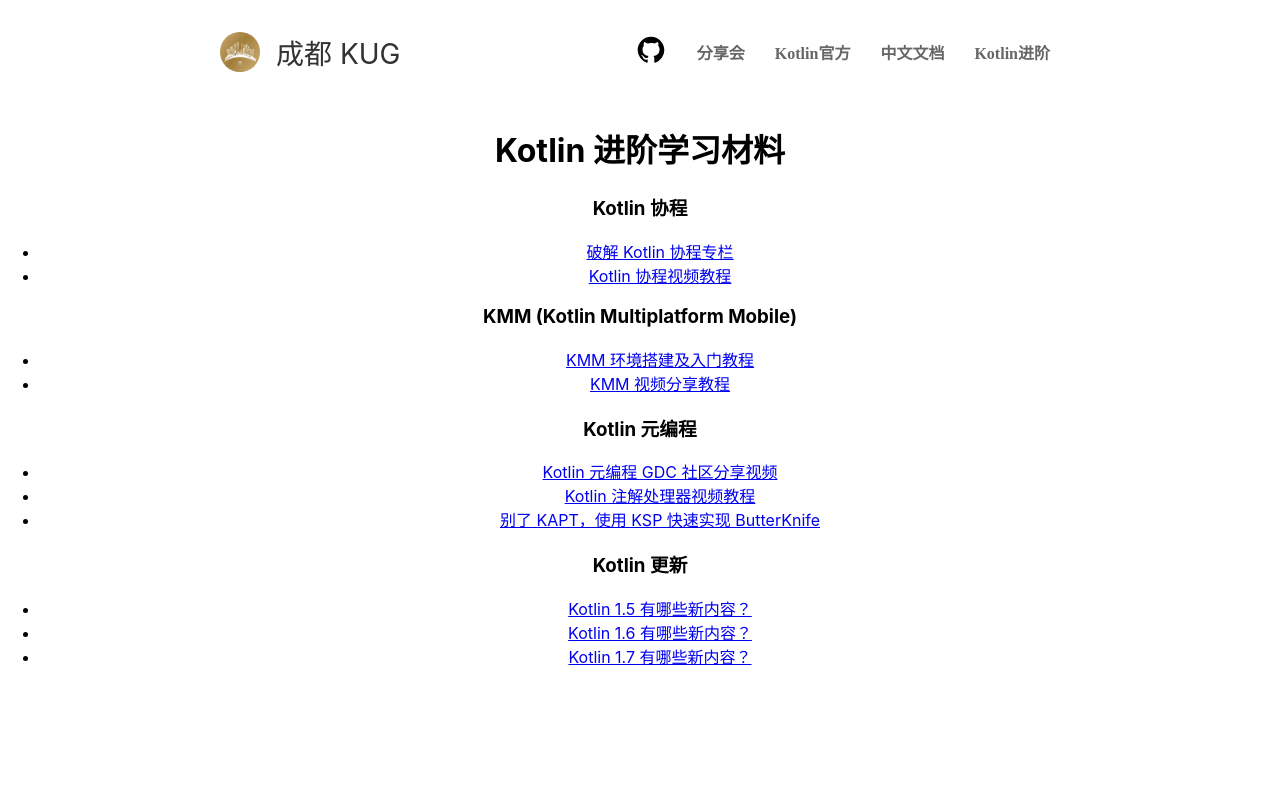
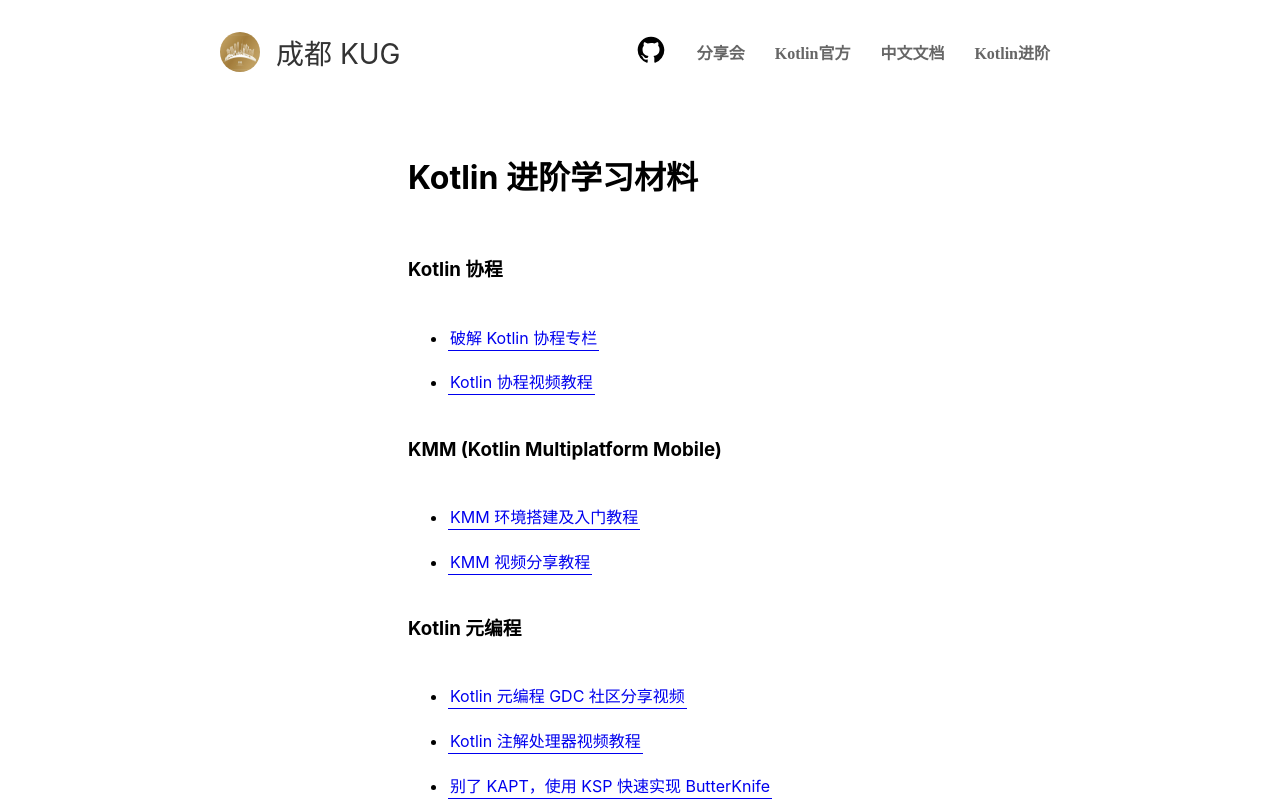
Before and after one commit to chengdu-kug/chengdu-kug.github.io, a React (Create React App) app: page /advance in a window 1280 px wide. Shown: the top 800 px of the page. Built offline with nearby package versions, Linux system fonts and the light colour scheme.

Commit message:
优化 优化样式

```diff
--- a/src/pages/advance.js
+++ b/src/pages/advance.js
@@ -1,9 +1,10 @@
 import React from 'react';
+import styles from "../styles/Events.module.css";
 
 function Advance() {
     return (
-        <main>
-            <div>
+        <main className={styles.main}>
+            <div className={styles.content}>
                 <h1>Kotlin 进阶学习材料</h1>
 
                 <h3>Kotlin 协程</h3>
--- a/src/pages/events.js
+++ b/src/pages/events.js
@@ -1,8 +1,9 @@
 import React from 'react';
+import styles from "../styles/Events.module.css";
 
 function Events() {
     return (
-        <main>
+        <main className={styles.main}>
             <h1>Events</h1>
             <h2>2023
                 <span>1</span>
--- /dev/null
+++ b/src/styles/Events.module.css
@@ -0,0 +1,20 @@
+.main {
+    display: flex;
+    margin: 0 400px;
+    flex-direction: column;
+    text-align: start;
+    align-items: flex-start;
+    padding: 8px;
+    min-height: 100vh;
+    line-height: 1.6;
+}
+
+.content{
+    line-height: 2.8;
+}
+
+.content a{
+    text-decoration: none;
+    padding: 2px;
+    border-bottom: 1px solid;
+}
```
Also changed, not shown: 1 other file (tests, documents, lock files or other folders).
